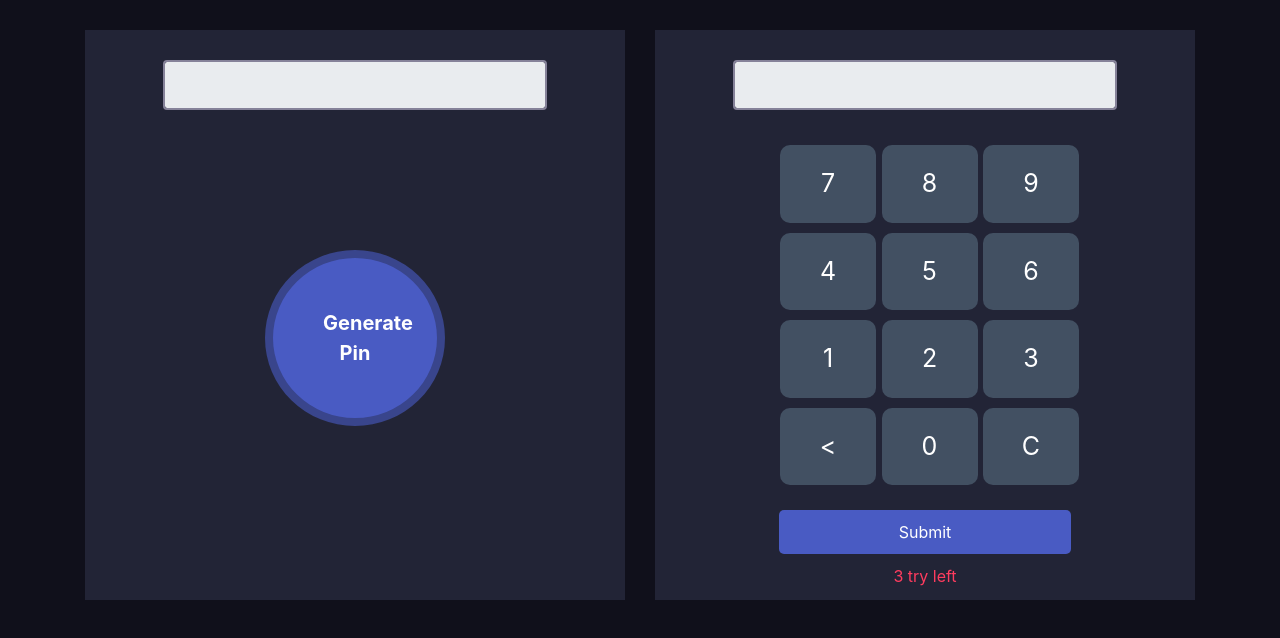
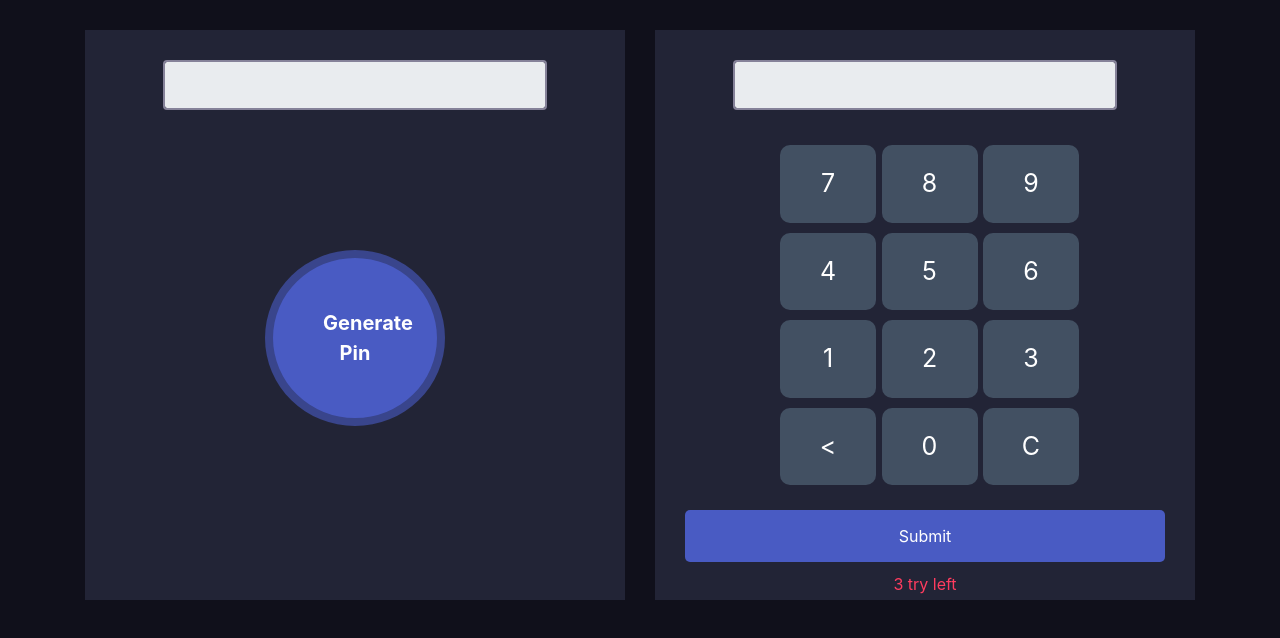
Before and after one commit to Moheb619/pin-matcher, a plain HTML site: page index.html in a window 1280 px wide. Drawn offline with nearby package versions, Linux system fonts and the light colour scheme.

Commit message:
submit button updated

```diff
--- a/index.html
+++ b/index.html
@@ -46,8 +46,8 @@
                 <div onclick="digit(event)" class="button">0</div>
                 <div onclick="clearText()" class="button">C</div>
               </div>
-              <div>
-                <button onclick="pinMatch(event)" type="submit" class="submit-btn">Submit</button>
+              <div class="d-flex justify-content-center flex-column">
+                <button onclick="pinMatch(event)" type="submit" class="submit-btn text-center">Submit</button>
                 <p class="action-left"><span id="tryPin">3</span> try left</p>
               </div>
             </div>
--- a/style.css
+++ b/style.css
@@ -78,7 +78,7 @@ input[type="text"] {
 .submit-btn {
   border: none;
   margin-top: 20px;
-  padding: 10px 120px;
+  padding: 14px;
   border-radius: 5px;
   background: #495bc3;
   color: #fff;
```
